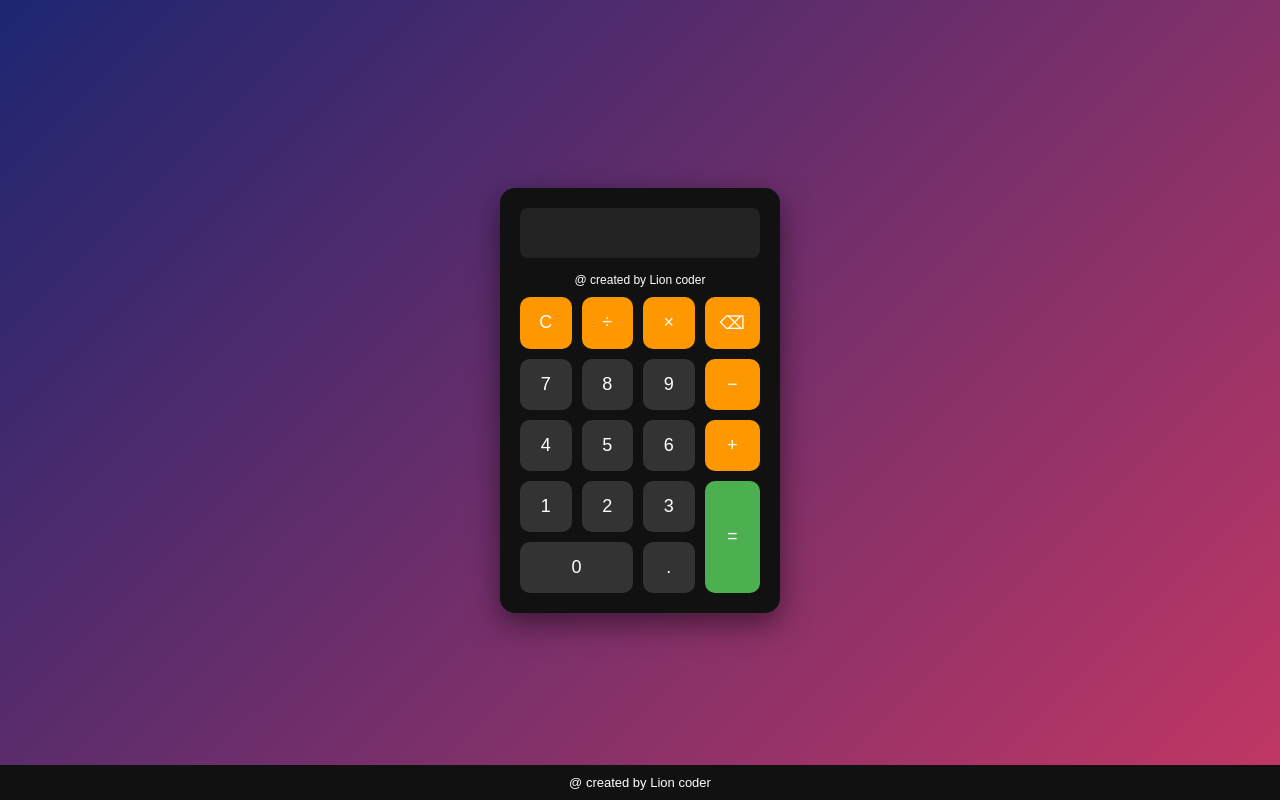
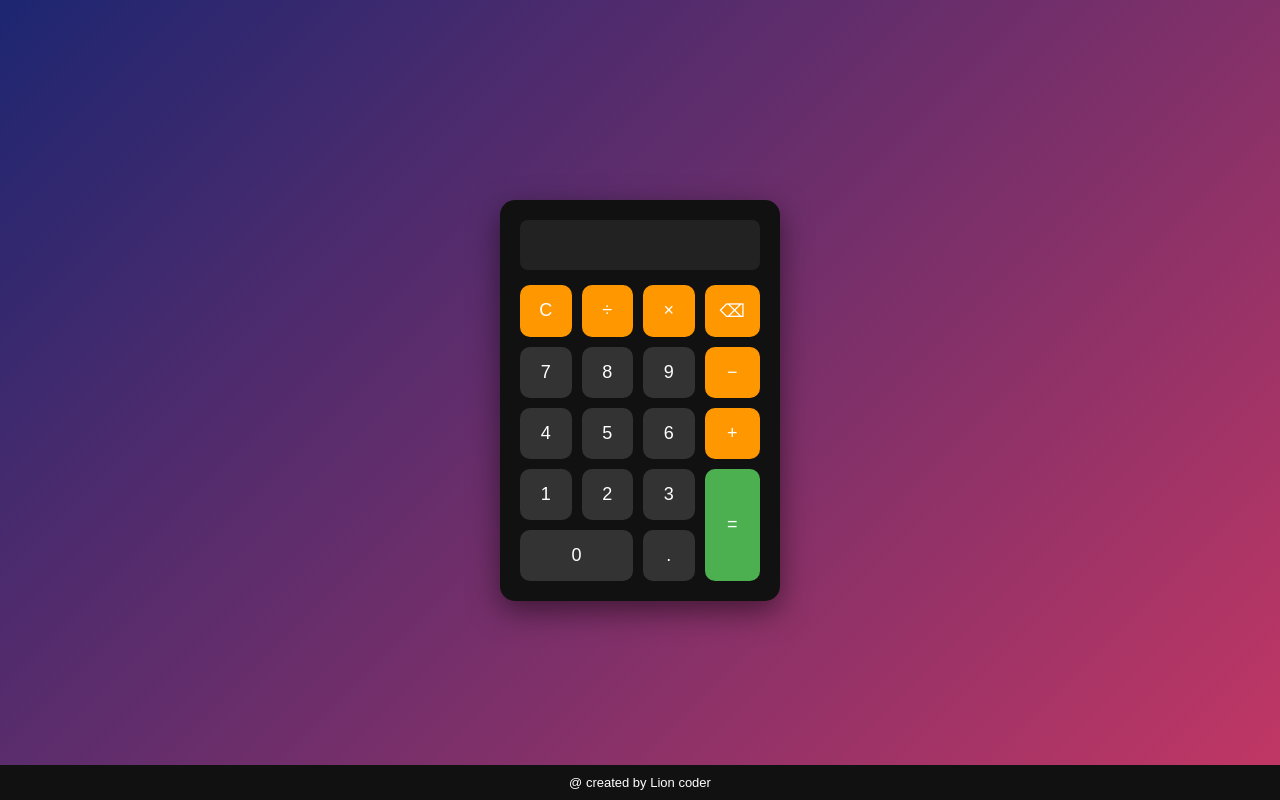
Before and after one commit to divesh012/calculator, a plain HTML site: page index.html in a window 1280 px wide. Drawn offline with Linux system fonts and the light colour scheme.

Commit message:
Update index.html

```diff
--- a/index.html
+++ b/index.html
@@ -10,7 +10,7 @@
 
 <div class="calculator">
     <input type="text" id="display" disabled>
-    <p class="tag">@ created by Lion coder</p>
+
     <div class="buttons">
         <button onclick="clearDisplay()" class="op">C</button>
         <button onclick="appendValue('/')" class="op">÷</button>
```
